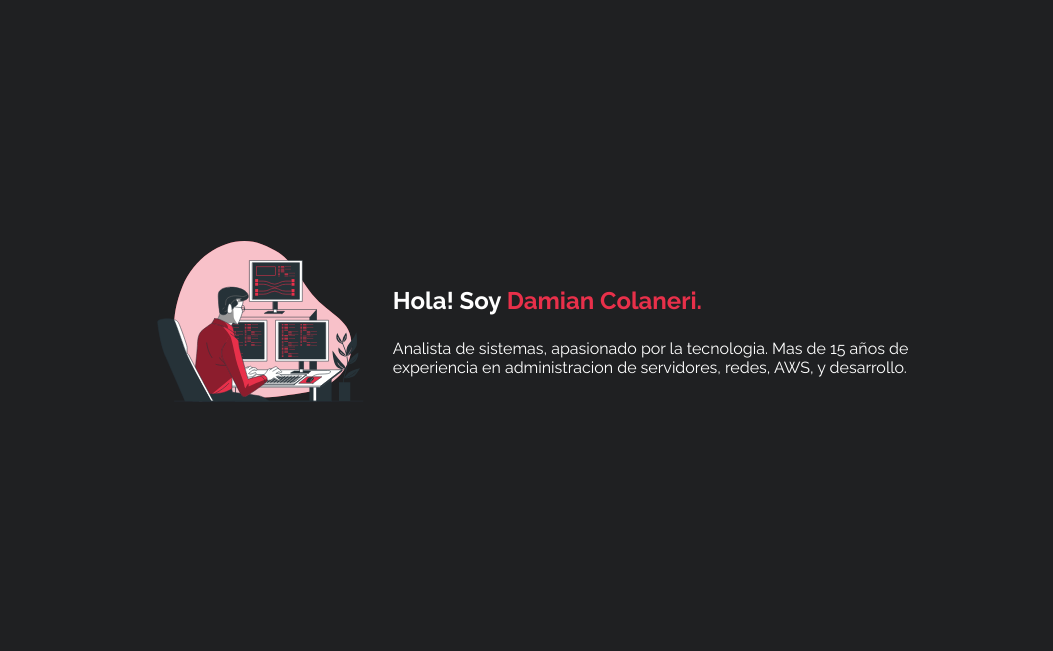
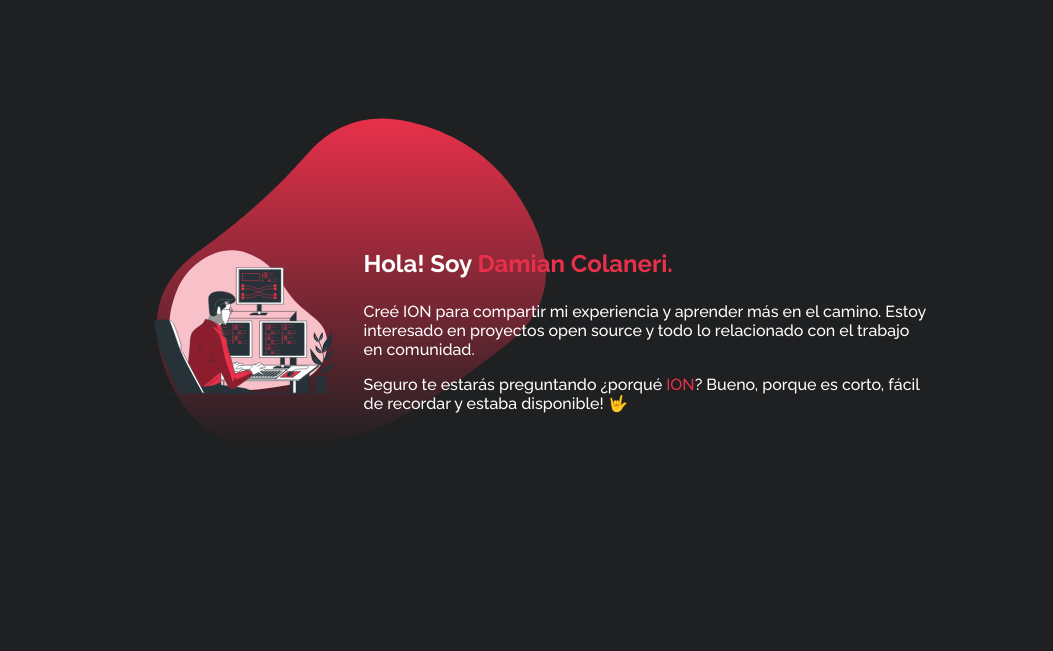
Before and after one commit to aquiroot/personal-website, a Gatsby site: page / in a window 1280 px wide. Shown: the part 104-755 px from the top of the page, without its empty margins (108-1161 px from the left). Built offline with nearby package versions, Linux system fonts and the light colour scheme; Gatsby itself is replaced by a stand-in of ours.

Commit message:
[ADD] storset

```diff
--- a/src/components/Footer.js
+++ b/src/components/Footer.js
@@ -21,6 +21,9 @@ export const Footer = () => {
       >
         <StaticImage src="../images/github.svg" width={34} alt="github" />
       </a>
+      <a href="https://storyset.com/" rel="noreferrer" target="_blank">
+        <StaticImage src="../images/storyset.svg" width={80} alt="storyset" />
+      </a>
     </div>
   )
 }
--- a/src/pages/index.js
+++ b/src/pages/index.js
@@ -19,8 +19,13 @@ const IndexPage = () => (
           Hola! Soy <span>Damian Colaneri.</span>
         </h3>
         <p>
-          Analista de sistemas, apasionado por la tecnologia. Mas de 15 años de
-          experiencia en administracion de servidores, redes, AWS, y desarrollo.
+          Creé ION para compartir mi experiencia y aprender más en el camino.
+          Estoy interesado en proyectos open source y todo lo relacionado con el
+          trabajo en comunidad.
+        </p>
+        <p>
+          Seguro te estarás preguntando ¿porqué <span>ION</span>? Bueno, porque
+          es corto, fácil de recordar y estaba disponible! 🤟️
         </p>
       </div>
     </div>
--- a/src/styles/header.css
+++ b/src/styles/header.css
@@ -24,7 +24,7 @@ h1 {
 
 .navBar__menu h4 {
   margin: 10px;
-  transition: 0.3 ease all;
+  transition: all 0.3s ease;
 }
 
 .navBar__menu h4:hover {
--- a/src/styles/index.css
+++ b/src/styles/index.css
@@ -8,10 +8,10 @@ span {
 }
 
 p {
-  font-weight: 400;
+  font-weight: 500;
 }
 .content {
-  width: 800px;
+  max-width: 800px;
   display: flex;
   justify-content: center;
   align-items: center;
--- a/src/styles/layout.css
+++ b/src/styles/layout.css
@@ -1,4 +1,4 @@
-@import url("https://fonts.googleapis.com/css2?family=Raleway:wght@400;700&display=swap");
+@import url("https://fonts.googleapis.com/css2?family=Raleway:wght@500;700&display=swap");
 
 * {
   color: white;
@@ -19,10 +19,15 @@ body {
   align-items: center;
   justify-content: flex-start;
   font-family: "Raleway", sans-serif;
+  background-image: url("../images/blob1.svg");
+  background-size: 450px;
+  background-repeat: no-repeat;
+  background-position-x: 235px;
+  background-position-y: center;
 }
 
 .container {
-  width: 1000px;
+  max-width: 1000px;
   min-height: 97vh;
   margin: 20px 0 0 0;
   display: flex;
```
Also changed, not shown: src/images/blob1.svg (added), src/images/blob2.svg (added), src/images/storyset.svg (added).
